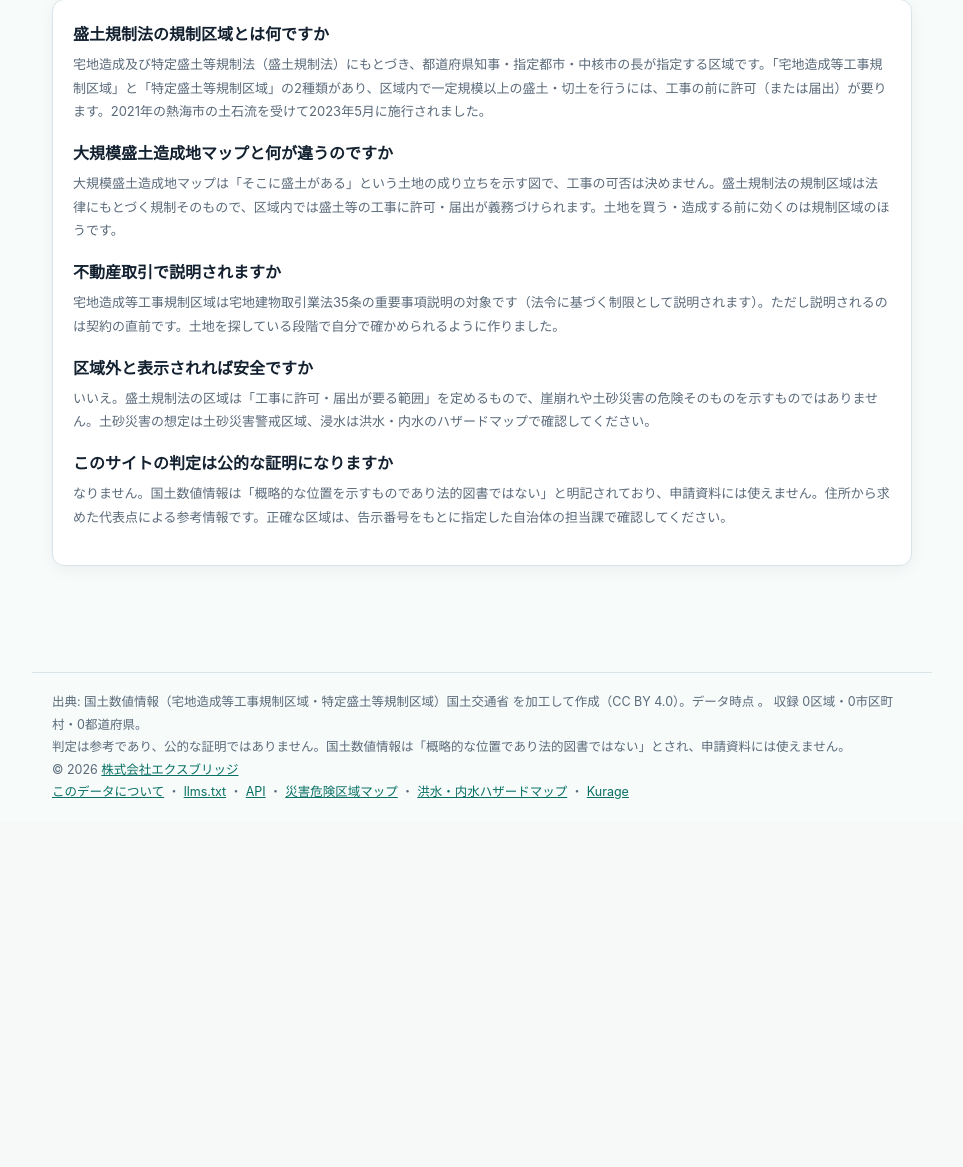
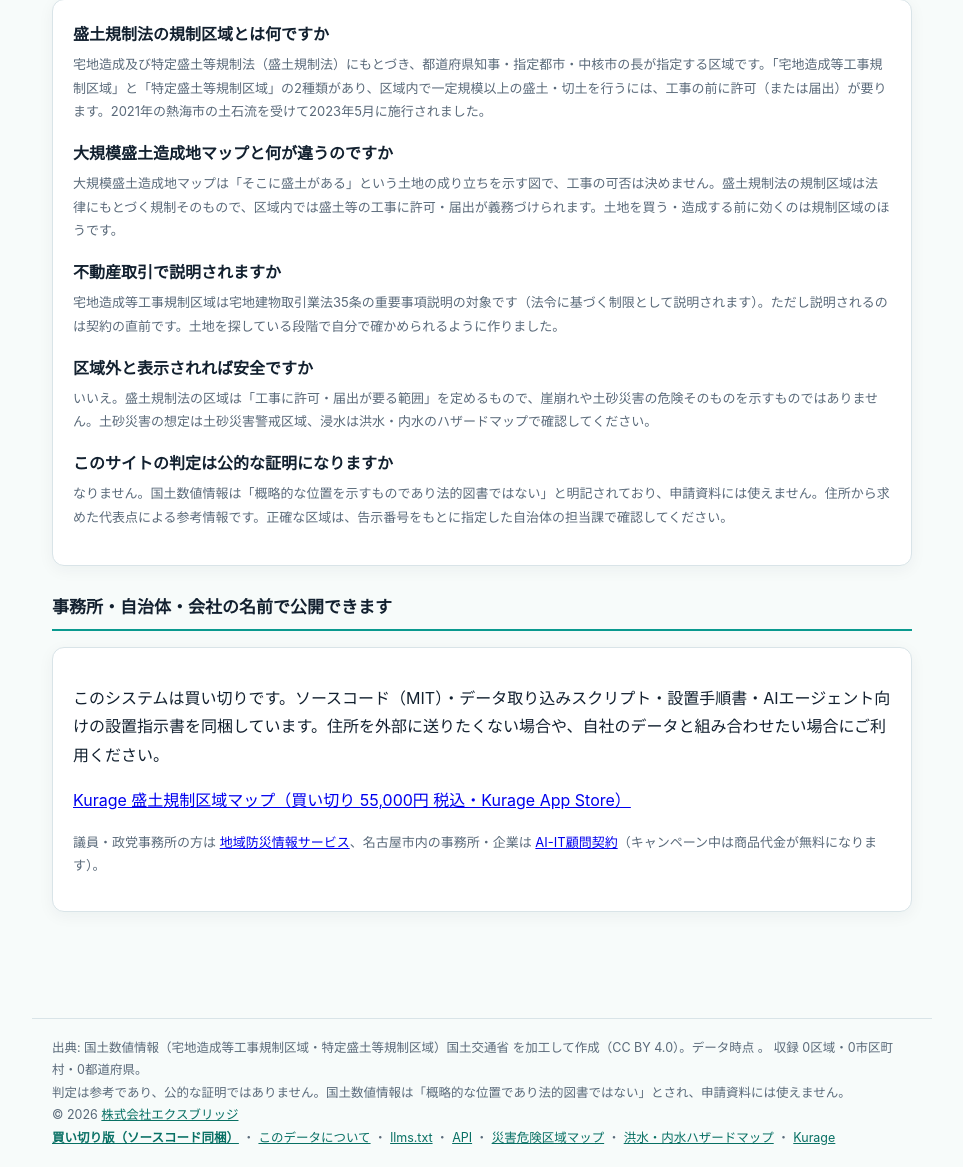
Before and after one commit to katsushi2441/kmorido, a FastAPI app: page / in a window 1280 px wide. Shown: the part 750-1917 px from the top of the page, without its empty margins (158-1121 px from the left). Before the commit the page ends 1549 px from the top, so only its background shows below. Run offline with FastAPI, Linux system fonts and the light colour scheme; parts of the project's set-up code (start-up, migrations or seed data) failed here and were passed over.

Commit message:
デモサイトから買い切り版（kappstore）への導線を全ページに張る
出品済みなのにデモから商品ページへリンクしていない製品があり、
トップ・地図ページ・llms.txt で導線がばらついていたのを揃えた。

- トップ / 地図ページ / llms.txt のいずれからも商品ページへ行けるようにした
- llms.txt に「## 買い切り版」節を追加（AI検索から商品へ届くように）
- テンプレート方式の製品はフッター（base.html）に入れたので全ページから届く

Co-Authored-By: Claude Opus 5 (1M context) <noreply@anthropic.com>

```diff
--- a/app/main.py
+++ b/app/main.py
@@ -42,6 +42,8 @@ app.mount("/static", StaticFiles(directory=os.path.join(ROOT, "app", "static")),
 INDEX = Index()
 
 LINKS = {
+    # 買い切り版の商品ページ。デモから商品へ必ず導線を張る（全製品そろえる）
+    "kappstore": "https://kappstore.exbridge.jp/app.php?id=40efd031ba24c9d8&ref=kmorido",
     "kriskarea": "https://kurage.exbridge.jp/kriskarea.php/",
     "kflood": "https://kurage.exbridge.jp/kflood.php/",
     "khazard": "https://kurage.exbridge.jp/khazard.php/",
@@ -305,6 +307,11 @@ def llms():
 - データ時点: {INDEX.vintage}
 - {INDEX.attribution}
 
+
+## 買い切り版
+- 商品ページ: https://kappstore.exbridge.jp/app.php?id=40efd031ba24c9d8
+- 税込55,000円。ソースコード（MIT）・データ取り込みスクリプト・設置手順書を同梱。自社サーバーで動かせる。
+
 ## 使い方
 - 住所で調べる: {PUBLIC_BASE}/?q=<住所>
 - 地図で見る: {PUBLIC_BASE}/map/
--- a/app/templates/base.html
+++ b/app/templates/base.html
@@ -51,5 +51,5 @@ footer a{color:var(--teal-deep)}
 収録 {{ "{:,}".format(count) }}区域・{{ "{:,}".format(city_count) }}市区町村・{{ pref_count }}都道府県。<br>
 判定は参考であり、公的な証明ではありません。国土数値情報は「概略的な位置であり法的図書ではない」とされ、申請資料には使えません。<br>
 &copy; {{ year }} <a href="https://exbridge.jp/" target="_blank" rel="noopener">株式会社エクスブリッジ</a><br>
-<a href="{{ root }}about">このデータについて</a> ・ <a href="{{ root }}llms.txt">llms.txt</a> ・ <a href="{{ root }}api/check?q=熱海市伊豆山">API</a> ・ <a href="{{ links.kriskarea }}" target="_blank" rel="noopener">災害危険区域マップ</a> ・ <a href="{{ links.kflood }}" target="_blank" rel="noopener">洪水・内水ハザードマップ</a> ・ <a href="https://kurage.exbridge.jp/" target="_blank" rel="noopener">Kurage</a>
+<a href="{{ links.kappstore }}" target="_blank" rel="noopener"><b>買い切り版（ソースコード同梱）</b></a> ・ <a href="{{ root }}about">このデータについて</a> ・ <a href="{{ root }}llms.txt">llms.txt</a> ・ <a href="{{ root }}api/check?q=熱海市伊豆山">API</a> ・ <a href="{{ links.kriskarea }}" target="_blank" rel="noopener">災害危険区域マップ</a> ・ <a href="{{ links.kflood }}" target="_blank" rel="noopener">洪水・内水ハザードマップ</a> ・ <a href="https://kurage.exbridge.jp/" target="_blank" rel="noopener">Kurage</a>
 </footer></body></html>
--- a/app/templates/index.html
+++ b/app/templates/index.html
@@ -68,4 +68,11 @@
   <p class="muted" style="margin:0 0 16px">{{ a_ }}</p>
 {% endfor %}
 </div>
+
+<h2>事務所・自治体・会社の名前で公開できます</h2>
+<div class="card">
+<p>このシステムは買い切りです。ソースコード（MIT）・データ取り込みスクリプト・設置手順書・AIエージェント向けの設置指示書を同梱しています。住所を外部に送りたくない場合や、自社のデータと組み合わせたい場合にご利用ください。</p>
+<p><a href="{{ links.kappstore }}" target="_blank" rel="noopener">Kurage 盛土規制区域マップ（買い切り 55,000円 税込・Kurage App Store）</a></p>
+<p class="muted">議員・政党事務所の方は <a href="/bousai-giin.html">地域防災情報サービス</a>、名古屋市内の事務所・企業は <a href="https://exbridge.jp/ai-it-komon.html?ref=kmorido" target="_blank" rel="noopener">AI-IT顧問契約</a>（キャンペーン中は商品代金が無料になります）。</p>
+</div>
 {% endblock %}
```
